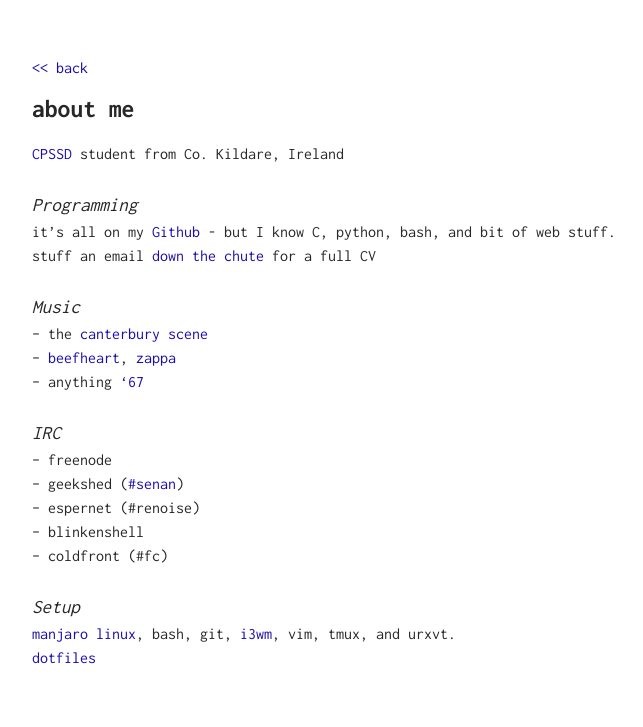
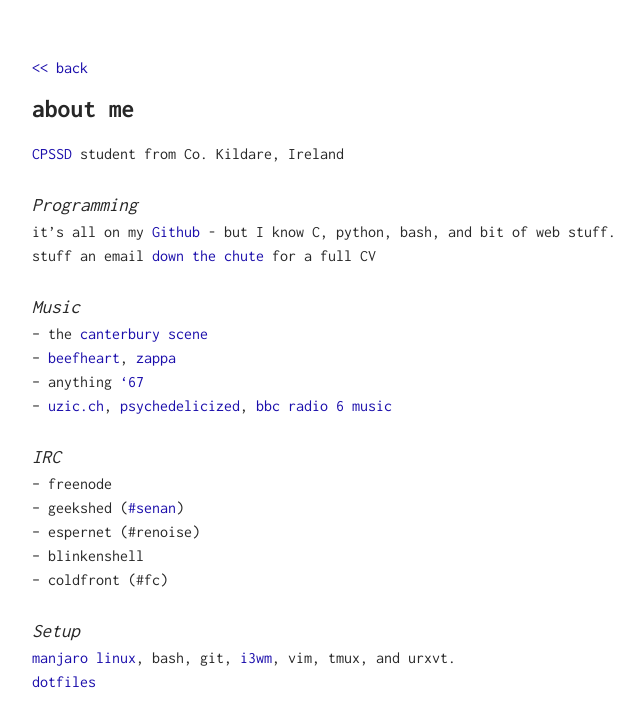
Before and after one commit to sentriz/xyz, a Jekyll site: the page built from about/index.md, in a window 1280 px wide. Shown: the top 727 px of the page, without its empty margins (308-951 px from the left). Built offline with Jekyll 4.4.1, drawn with Linux system fonts in a browser that asks for light colours.

Commit message:
add radio to about met

```diff
--- a/about/index.md
+++ b/about/index.md
@@ -12,6 +12,7 @@
 -- the [canterbury scene](https://en.wikipedia.org/wiki/Canterbury_scene)
 -- [beefheart](http://open.spotify.com/album/0DFhGsFKG7G58cke33GlAh), [zappa](http://open.spotify.com/artist/6ra4GIOgCZQZMOaUECftGN)
 -- anything ['67](https://en.wikipedia.org/wiki/1967_in_music)
+-- [uzic.ch](http://stream.uzic.ch:9010/), [psychedelicized](http://199.58.160.146:8006/), [bbc radio 6 music](http://bbcmedia.ic.llnwd.net/stream/bbcmedia_6music_mf_p?s=1469283931&e=1469298331&h=4423c0d9919cfee73a82c1de6178bc84)
 
 # IRC
 -- freenode
```
